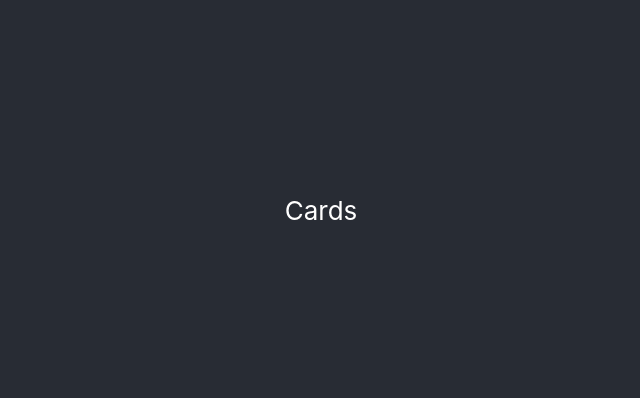
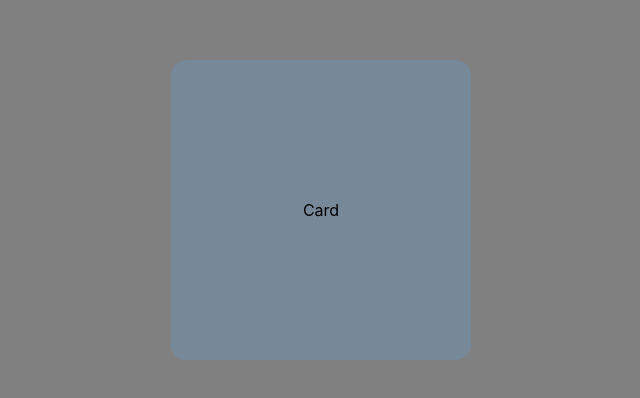
Before and after one commit to catborn/salfa-cards, a React (Create React App) app: page / in a window 1280 px wide. Shown: the part 190-588 px from the top of the page, without its empty margins (319-959 px from the left). Built offline with nearby package versions, Linux system fonts and the light colour scheme.

Commit message:
add card add card styles

```diff
--- a/src/App.js
+++ b/src/App.js
@@ -1,10 +1,10 @@
-import logo from "./logo.svg";
 import "./App.css";
+import Card from "./components/Card";
 
 function App() {
   return (
     <div className="App">
-      <header className="App-header">Cards</header>
+      <Card />
     </div>
   );
 }
--- /dev/null
+++ b/src/components/Card.jsx
@@ -0,0 +1,11 @@
+import React from "react";
+import styles from "./Card.module.css";
+
+function Card() {
+  return (
+    <div className={styles.card_container}>
+      <div className={styles.card}>Card</div>
+    </div>
+  );
+}
+export default Card;
--- /dev/null
+++ b/src/components/Card.module.css
@@ -0,0 +1,17 @@
+.card_container {
+  display: flex;
+  justify-content: center;
+  align-items: center;
+  height: 100vh;
+  background-color: grey;
+}
+.card {
+  display: flex;
+  justify-content: center;
+  align-items: center;
+  background-color: lightslategray;
+  height: 300px;
+  width: 300px;
+  border-radius: 5%;
+  /* margin: 0 auto; */
+}
```
